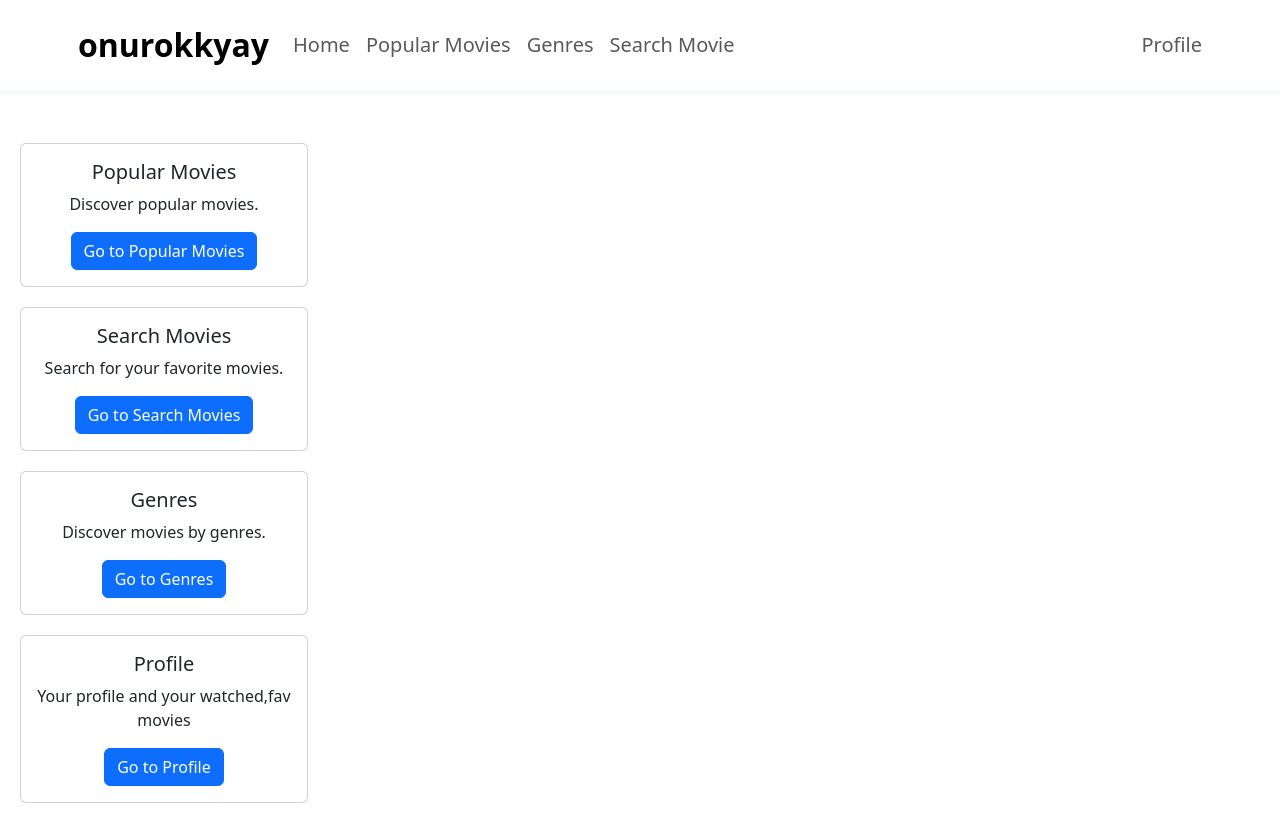
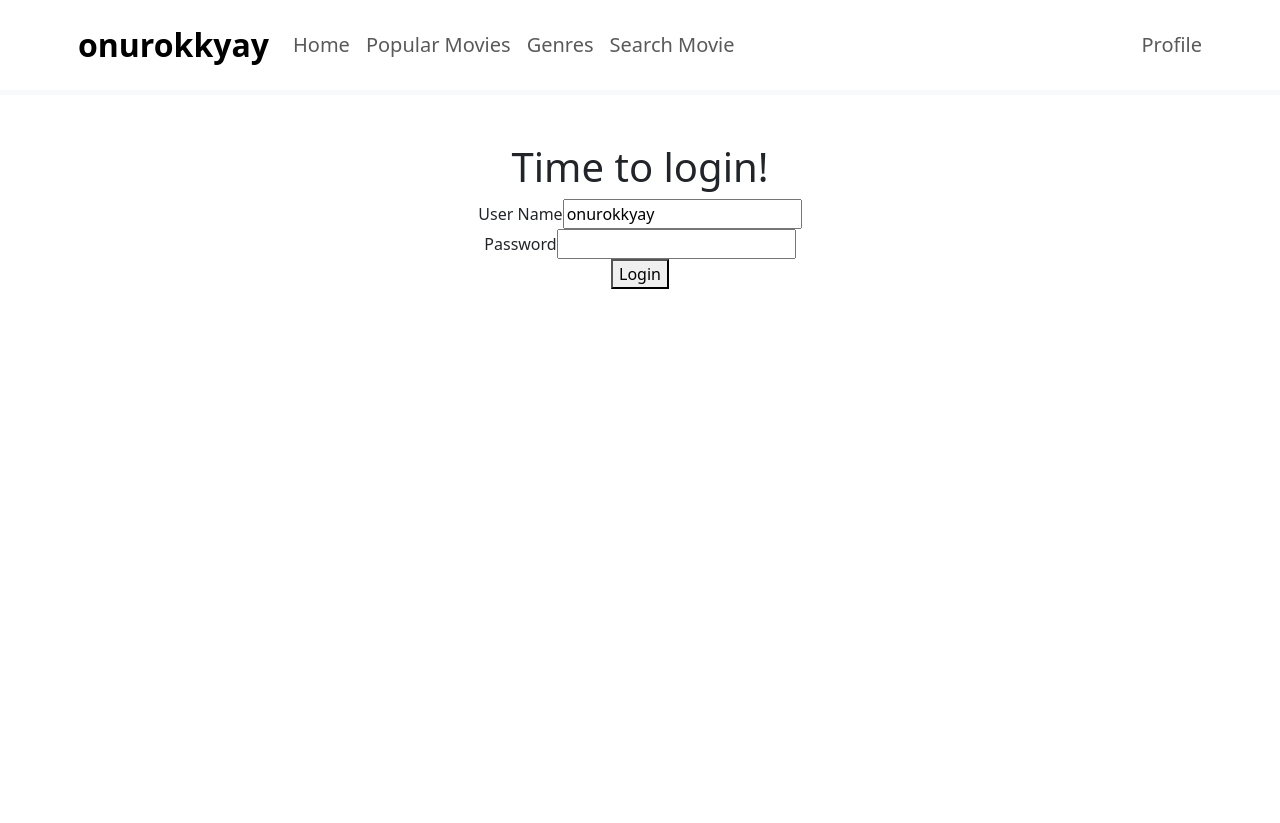
Before and after one commit to onurokkyay/MovieApp, a React (Create React App) app: page / in a window 1280 px wide. After the commit the page ends 800 px from the top, so only its background shows below. Built offline with nearby package versions, Linux system fonts and the light colour scheme.

Commit message:
Login with just username and authcontext

```diff
--- a/src/components/HeaderComponent.jsx
+++ b/src/components/HeaderComponent.jsx
@@ -1,8 +1,10 @@
 import React from "react";
 import { Link } from "react-router-dom";
+import { useAuth } from "./security/AuthContext";
 
 function HeaderComponent() {
-  const userName = "onurokkyay";
+  const authContext = useAuth();
+  const userName = authContext.userName;
   return (
     <header className="border-bottom border-light border-5 mb-5 p-2">
       <div className="container">
@@ -18,7 +20,7 @@ function HeaderComponent() {
               <ul className="navbar-nav">
                 <li className="nav-item fs-5">
                   {
-                    <Link className="nav-link" to="/">
+                    <Link className="nav-link" to="/home">
                       Home
                     </Link>
                   }
--- /dev/null
+++ b/src/components/LoginComponent.jsx
@@ -0,0 +1,68 @@
+import { useNavigate } from "react-router-dom";
+import { useState } from "react";
+import { useAuth } from "./security/AuthContext";
+function LoginComponent() {
+  const [userName, setUserName] = useState("onurokkyay");
+
+  const [password, setPassword] = useState("");
+
+  const [showErrorMessage, setShowErrorMessage] = useState(false);
+
+  const navigate = useNavigate();
+
+  const authContext = useAuth();
+
+  function handleUserNameChange(event) {
+    setUserName(event.target.value);
+  }
+
+  function handlePasswordChange(event) {
+    setPassword(event.target.value);
+  }
+
+  async function handleSubmit() {
+    if (await authContext.login(userName, password)) {
+      navigate(`/home`);
+    } else {
+      setShowErrorMessage(true);
+    }
+  }
+
+  return (
+    <div className="Login">
+      <h1>Time to login!</h1>
+      {showErrorMessage && (
+        <div className="errorMessage">
+          Authentication Failed. Please check your credentials.
+        </div>
+      )}
+      <div className="LoginForm">
+        <div>
+          <label>User Name</label>
+          <input
+            type="text"
+            name="username"
+            value={userName}
+            onChange={handleUserNameChange}
+          />
+        </div>
+        <div>
+          <label>Password</label>
+          <input
+            type="password"
+            name="password"
+            value={password}
+            onChange={handlePasswordChange}
+          />
+        </div>
+        <div>
+          <button type="button" name="login" onClick={handleSubmit}>
+            Login
+          </button>
+        </div>
+      </div>
+    </div>
+  );
+}
+
+export default LoginComponent;
--- a/src/components/MovieApp.jsx
+++ b/src/components/MovieApp.jsx
@@ -1,5 +1,5 @@
 import React from "react";
-import { BrowserRouter, Route, Routes } from "react-router-dom";
+import { BrowserRouter, Navigate, Route, Routes } from "react-router-dom";
 import PopularMovies from "./PopularMovies";
 import SearchMovie from "./SearchMovie";
 import HomeComponent from "./HomeComponent";
@@ -8,25 +8,86 @@ import Genres from "./Genres";
 import GenreMovies from "./GenreMovies";
 import MovieDetailCard from "./MovieDetailCard";
 import User from "./User";
+import AuthProvider, { useAuth } from "./security/AuthContext";
+import LoginComponent from "./LoginComponent";
+
+function AuthenticatedRoute({ children }) {
+  const authContext = useAuth();
+  if (authContext.isAuthenticated) {
+    return children;
+  }
+  return <Navigate to="/" />;
+}
 
 function MovieApp() {
   return (
     <div className="MovieApp">
+      <AuthProvider>
         <BrowserRouter>
           <HeaderComponent />
           <Routes>
-          <Route path="/" exact element={<HomeComponent />} />
-          <Route path="/movies/popular" element={<PopularMovies />} />
-          <Route path="/movies/search" element={<SearchMovie />} />
-          <Route path="/movies/genres" element={<Genres />} />
-          <Route path="/movies/:id" element={<MovieDetailCard />} />
+            <Route path="/" element={<LoginComponent />}></Route>
+            <Route path="/login" element={<LoginComponent />}></Route>
+            <Route
+              path="/home"
+              exact
+              element={
+                <AuthenticatedRoute>
+                  <HomeComponent />
+                </AuthenticatedRoute>
+              }
+            />
+            <Route
+              path="/movies/popular"
+              element={
+                <AuthenticatedRoute>
+                  <PopularMovies />
+                </AuthenticatedRoute>
+              }
+            />
+            <Route
+              path="/movies/search"
+              element={
+                <AuthenticatedRoute>
+                  <SearchMovie />
+                </AuthenticatedRoute>
+              }
+            />
+            <Route
+              path="/movies/genres"
+              element={
+                <AuthenticatedRoute>
+                  <Genres />
+                </AuthenticatedRoute>
+              }
+            />
+            <Route
+              path="/movies/:id"
+              element={
+                <AuthenticatedRoute>
+                  <MovieDetailCard />
+                </AuthenticatedRoute>
+              }
+            />
             <Route
               path="/movies/genres/:genreName"
-            element={<GenreMovies />}
+              element={
+                <AuthenticatedRoute>
+                  <GenreMovies />
+                </AuthenticatedRoute>
+              }
             />
-          <Route path="/profile/:userName" element={<User />} />
+            <Route
+              path="/profile/:userName"
+              element={
+                <AuthenticatedRoute>
+                  <User />
+                </AuthenticatedRoute>
+              }
+            />
           </Routes>
         </BrowserRouter>
+      </AuthProvider>
     </div>
   );
 }
--- a/src/components/User.jsx
+++ b/src/components/User.jsx
@@ -2,11 +2,13 @@ import React, { useEffect, useState } from "react";
 import userService from "../api/UserService";
 import { Container, Row, Col, Card, Button } from "react-bootstrap";
 import { useParams } from "react-router-dom";
+import { useAuth } from "./security/AuthContext";
 
 const User = () => {
   const [userData, setUserData] = useState(null);
-  const { userName } = useParams();
   const [refresh, setRefresh] = useState(false)
+  const authContext = useAuth();
+  const userName = authContext.userName;
 
   useEffect(() => {
     console.log("refresh:"+refresh)
--- /dev/null
+++ b/src/components/security/AuthContext.jsx
@@ -0,0 +1,57 @@
+import { createContext, useState, useContext } from "react";
+
+export const AuthContext = createContext();
+
+export const useAuth = () => useContext(AuthContext);
+
+export default function AuthProvider({ children }) {
+  const [isAuthenticated, setAuthenticated] = useState(false);
+
+  const [userName, setUserName] = useState(null);
+
+  const [token, setToken] = useState(null);
+
+  async function login(userName, password) {
+    setAuthenticated(true);
+    setUserName(userName);
+    return true;
+          /*
+    try {
+      const response = await executeJwtAuthenticationService(
+        userName,
+        password
+      );
+      if (response.status == 200) {
+        const jwtToken = "Bearer " + response.data.token;
+        setAuthenticated(true);
+        setUserName(userName);
+        setToken(jwtToken);
+        apiClient.interceptors.request.use((config) => {
+          config.headers.Authorization = jwtToken;
+          return config;
+        });
+        return true;
+      } else {
+        logout();
+        return false;
+      }
+    } catch (error) {
+      logout();
+      return false;
+    }*/
+  }
+
+  function logout() {
+    setAuthenticated(false);
+    setUserName(null);
+    setToken(null);
+  }
+
+  return (
+    <AuthContext.Provider
+      value={{ isAuthenticated, login, logout, userName, token }}
+    >
+      {children}
+    </AuthContext.Provider>
+  );
+}
```
Also changed, not shown: src/api/AuthService.js (added, +7 -0 lines). Lines whose indentation alone changed are shown as unchanged.
